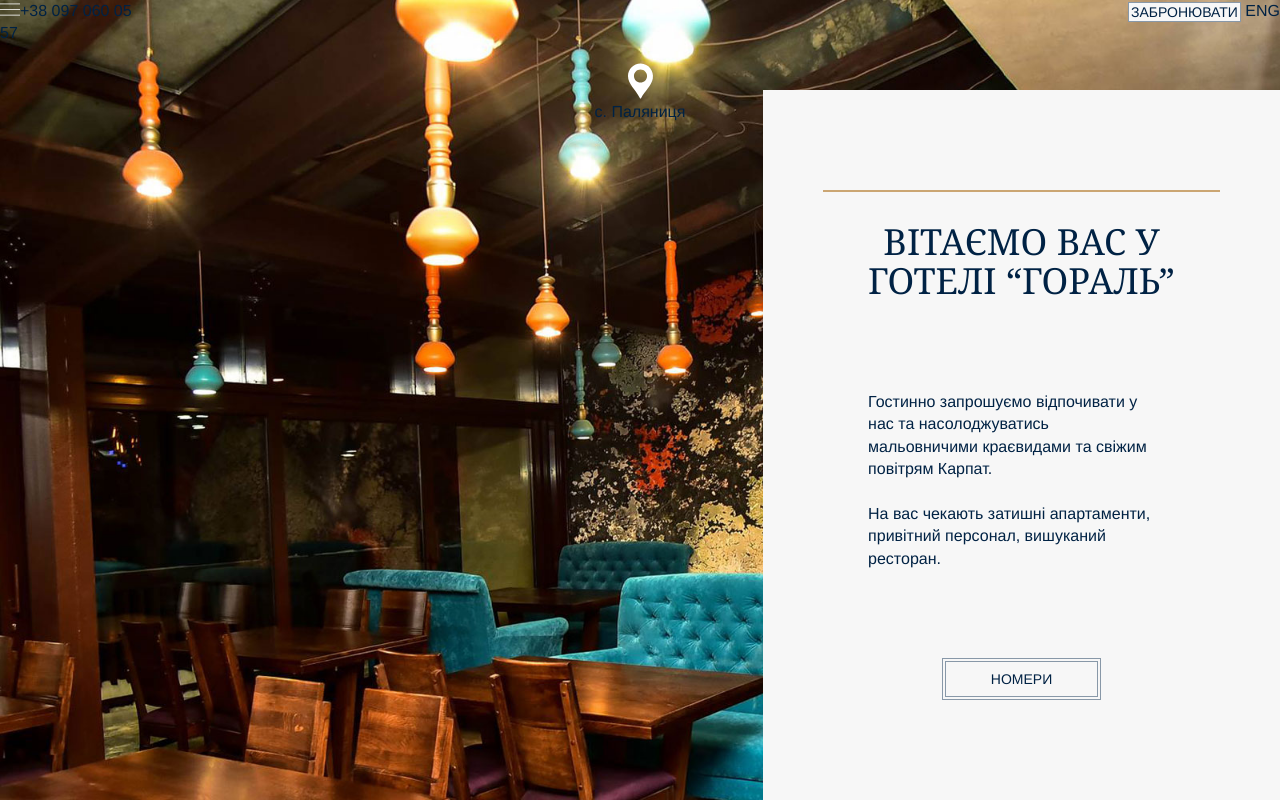
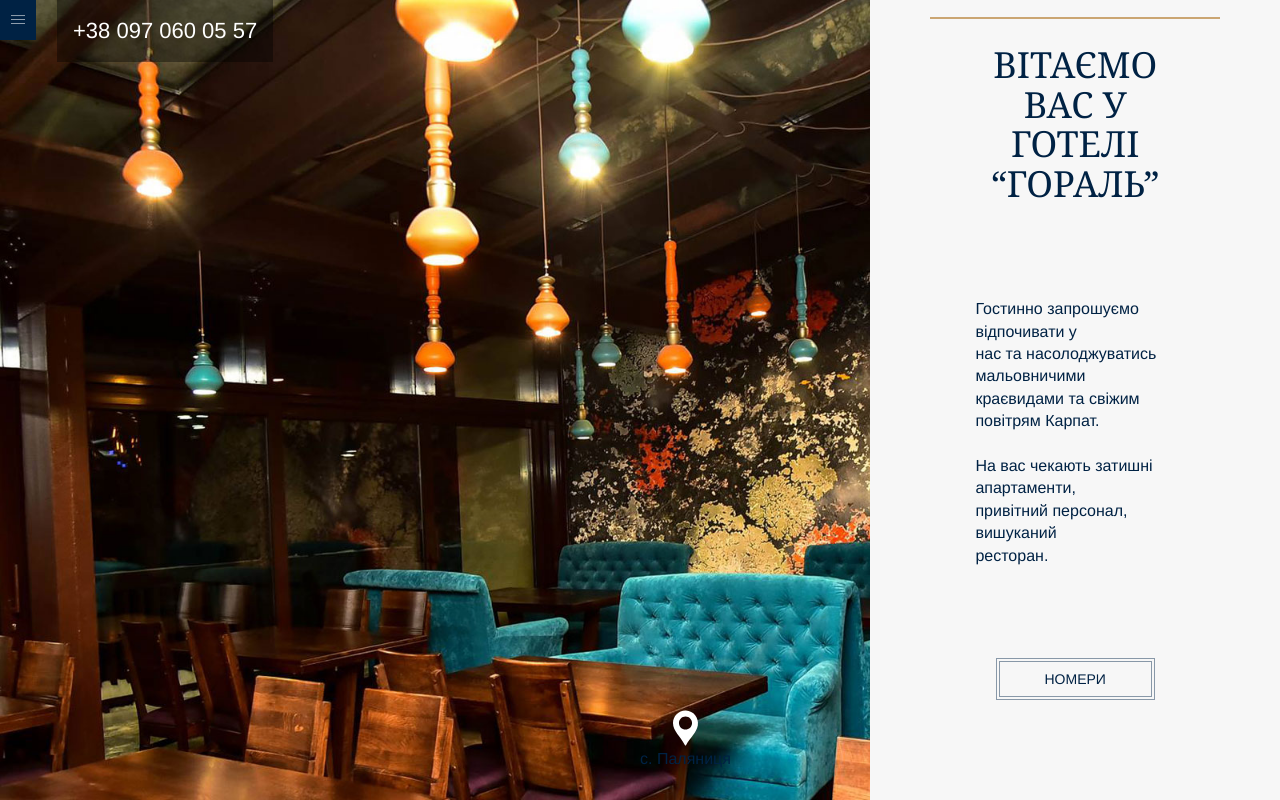
Before and after one commit to AndriiSavchuk/lions.line--task, a website: page app/index.html in a window 1280 px wide. Drawn offline with Linux system fonts and the light colour scheme.

Commit message:
Added Welcome block and Menu block

```diff
--- a/app/index.html
+++ b/app/index.html
@@ -35,9 +35,9 @@
         <header id="header">
 
             <div class="top-nav clearfix">
-                <div class="menu">
-                    <a href="#"><div class="btn-humburger"></div></a>
-                    <p class="phone">+38 097 060 05 57</p>
+                <div class="menu clearfix">
+                    <a href="#"><img src="img/icons/menu.svg" alt="Menu button" /></a>
+                    <span class="phone">+38 097 060 05 57</span>
                 </div>
 
                 <div class="book-lang">
@@ -48,7 +48,7 @@
 
             <div class="welcome">
                 <div class="welcome-content">
-                    <h1>ВІТАЄМО ВАС У <br> ГОТЕЛІ “ГОРАЛЬ”</h1>
+                    <h1>ВІТАЄМО ВАС У ГОТЕЛІ “ГОРАЛЬ”</h1>
                     <p>Гостинно запрошуємо відпочивати у
                         <br> нас та насолоджуватись
                         <br> мальовничими краєвидами та свіжим
--- a/app/sass/main.sass
+++ b/app/sass/main.sass
@@ -15,30 +15,44 @@
     .top-nav
         .menu
             float: left
-            .btn-humburger
+            a
+                display: block
+                float: left
+                width: 36px
+                height: 21px
+                line-height: 1
+                img
+                    padding: 13px 11px
+                    background-color: $color-secondary
+
+            .phone
                 display: inline-block
-                float: left
-                background: url("../img/icons/menu.svg") no-repeat center
-                width: 20px
-                height: 20px
-                padding: 5px
+                background-color: rgba(0, 0, 0, 0.4)
+                color: $font-color-secondary
+                padding: 20px 16px
+                font-size: 22px
+                margin-left: 21px
+                line-height: 1
+
+
 
         .book-lang
             float: right
 
     .welcome
+        position: absolute
+        float: right
         background-color: $color-primary
         padding: 100px 60px
-        position: absolute
-        height: auto
+        width: 32%
         bottom: 0
         right: 0
         .welcome-content
             border-top: 2px solid $color-tertiary
-            padding: 30px 45px 0 45px
+            padding: 0 45px
             text-align: center
             h1
-                margin-bottom: 90px
+                margin: 26px 0 95px 0
                 font-family: $font-family-secondary
                 font-size: 36px
                 font-weight: 500
@@ -46,12 +60,15 @@
             p
                 text-align: left
             a
-                margin-top: 72px
+                margin-top: 75px
                 font-size: 22px
 
 
     .placeholder
+        position: absolute
         text-align: center
+        left: 50%
+        bottom: 30px
         img
             height: 40px
             width: 35px
```
Also changed, not shown: app/css/main.min.css.
